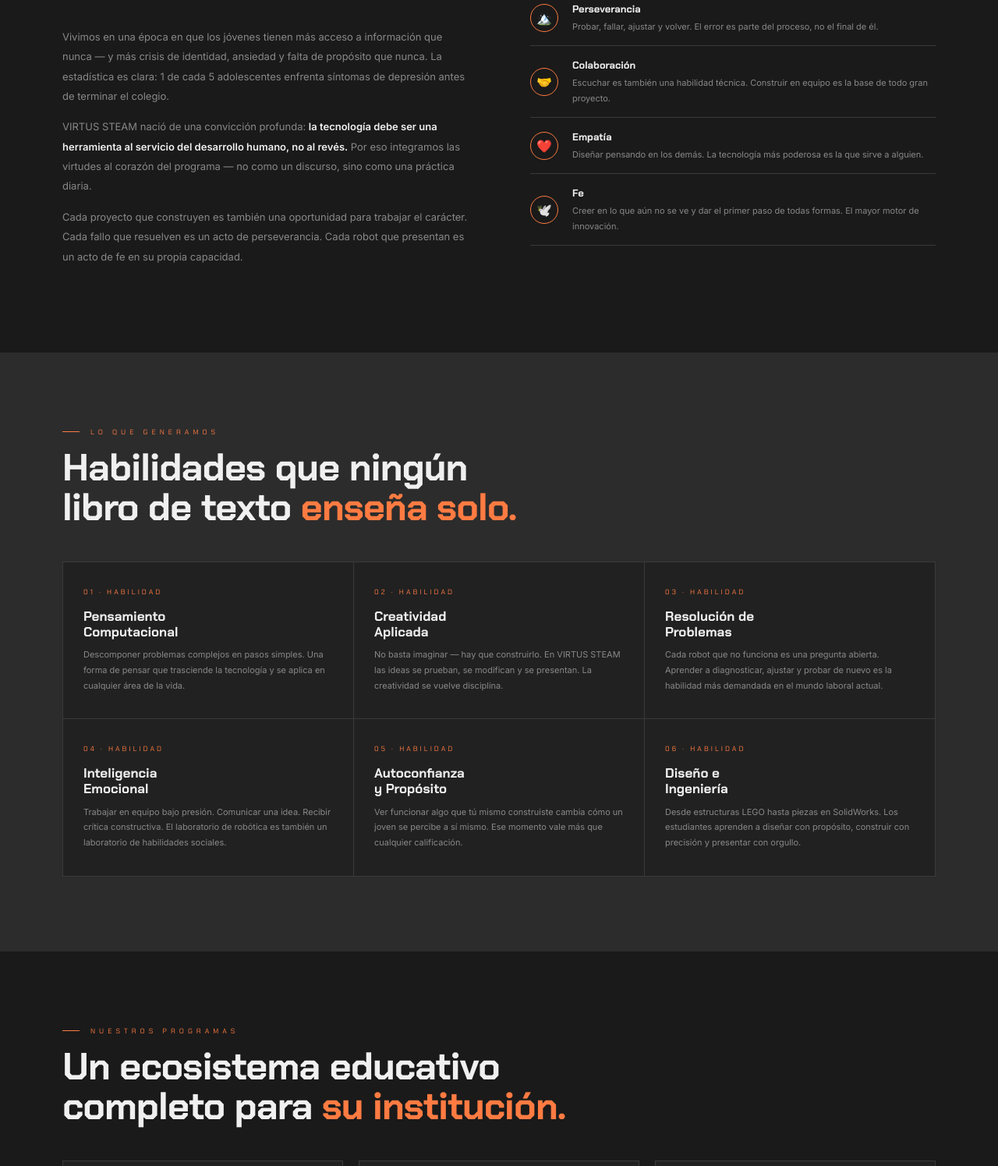
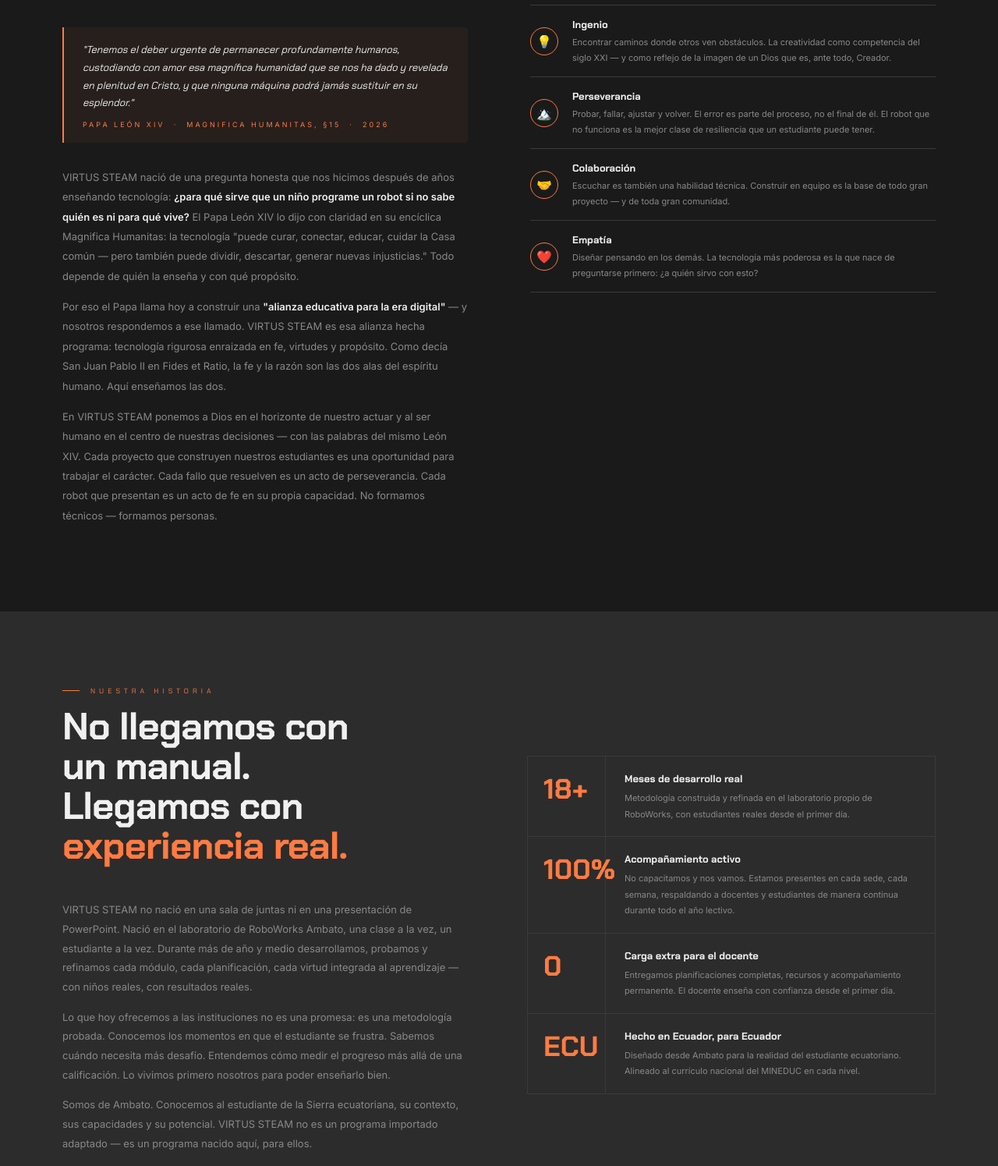
Before and after one commit to garcesjefferson1996-arch/roboworks-web, a website: page virtus-steam.html in a window 1280 px wide. Shown: the part 1046-2541 px from the top of the page at 78% size. Drawn offline with Linux system fonts and the light colour scheme.

Commit message:
Fix: admin dashboard JS truncado + Virtus Steam: Magnifica Humanitas, sección Origen, filosofía actualizada

```diff
--- a/virtus-steam.html
+++ b/virtus-steam.html
@@ -575,10 +575,10 @@
 
     <div class="nav-links">
       <a href="#programa" class="active">EL PROGRAMA</a>
-      <a href="#kits">KITS</a>
+      <a href="#alma">FILOSOFÍA</a>
       <a href="#incluye">INCLUYE</a>
       <a href="#roadmap">ROADMAP</a>
-      <a href="index.html#contacto">CONTACTO</a>
+      <a href="#contacto">CONTACTO</a>
     </div>
 
     <div class="nav-icons">
@@ -682,52 +682,109 @@
   <div class="alma-layout">
 
     <div>
-      <div class="s-eyebrow">Nuestra filosofía</div>
+      <div class="s-eyebrow">Nuestra filosofía · Magnifica Humanitas</div>
       <div class="alma-quote reveal">
-        Tecnología que<br>construye <em>personas,</em><br>no solo técnicos.
+        Tecnología que<br>forma el <em>alma,</em><br>no solo la mente.
       </div>
-      <p class="alma-body reveal">Vivimos en una época en que los jóvenes tienen más acceso a información que nunca — y más crisis de identidad, ansiedad y falta de propósito que nunca. La estadística es clara: 1 de cada 5 adolescentes enfrenta síntomas de depresión antes de terminar el colegio.</p>
-      <p class="alma-body reveal">VIRTUS STEAM nació de una convicción profunda: <strong style="color:var(--wh)">la tecnología debe ser una herramienta al servicio del desarrollo humano, no al revés.</strong> Por eso integramos las virtudes al corazón del programa — no como un discurso, sino como una práctica diaria.</p>
-      <p class="alma-body reveal">Cada proyecto que construyen es también una oportunidad para trabajar el carácter. Cada fallo que resuelven es un acto de perseverancia. Cada robot que presentan es un acto de fe en su propia capacidad.</p>
+
+      <!-- Encíclica principal — Magnifica Humanitas -->
+      <div class="reveal" style="border-left:2px solid var(--or);padding:18px 24px;margin-bottom:32px;background:rgba(255,123,66,.05);border-radius:0 4px 4px 0">
+        <p style="font-family:'Chakra Petch',sans-serif;font-size:13px;font-style:italic;color:var(--wh);line-height:1.75;margin-bottom:10px">
+          "Tenemos el deber urgente de permanecer profundamente humanos, custodiando con amor esa magnífica humanidad que se nos ha dado y revelada en plenitud en Cristo, y que ninguna máquina podrá jamás sustituir en su esplendor."
+        </p>
+        <p style="font-size:9px;letter-spacing:3px;text-transform:uppercase;color:var(--or)">Papa León XIV &nbsp;·&nbsp; Magnifica Humanitas, §15 &nbsp;·&nbsp; 2026</p>
+      </div>
+
+      <p class="alma-body reveal">VIRTUS STEAM nació de una pregunta honesta que nos hicimos después de años enseñando tecnología: <strong style="color:var(--wh)">¿para qué sirve que un niño programe un robot si no sabe quién es ni para qué vive?</strong> El Papa León XIV lo dijo con claridad en su encíclica Magnifica Humanitas: la tecnología "puede curar, conectar, educar, cuidar la Casa común — pero también puede dividir, descartar, generar nuevas injusticias." Todo depende de quién la enseña y con qué propósito.</p>
+      <p class="alma-body reveal">Por eso el Papa llama hoy a construir una <strong style="color:var(--wh)">"alianza educativa para la era digital"</strong> — y nosotros respondemos a ese llamado. VIRTUS STEAM es esa alianza hecha programa: tecnología rigurosa enraizada en fe, virtudes y propósito. Como decía San Juan Pablo II en Fides et Ratio, la fe y la razón son las dos alas del espíritu humano. Aquí enseñamos las dos.</p>
+      <p class="alma-body reveal">En VIRTUS STEAM ponemos a Dios en el horizonte de nuestro actuar y al ser humano en el centro de nuestras decisiones — con las palabras del mismo León XIV. Cada proyecto que construyen nuestros estudiantes es una oportunidad para trabajar el carácter. Cada fallo que resuelven es un acto de perseverancia. Cada robot que presentan es un acto de fe en su propia capacidad. No formamos técnicos — formamos personas.</p>
     </div>
 
     <div>
       <p style="font-family:'Chakra Petch',sans-serif;font-size:9px;letter-spacing:4px;text-transform:uppercase;color:var(--or);margin-bottom:6px">Las virtudes que cultivamos</p>
       <div class="alma-virtues">
         <div class="virtue-row reveal d1">
+          <div class="virtue-icon">🕊️</div>
+          <div>
+            <span class="virtue-name">Fe</span>
+            <span class="virtue-desc">La raíz de todo. Creer en lo que aún no se ve y dar el primer paso de todas formas. El ancla del alma en tiempos de incertidumbre — y el mayor motor de innovación que existe.</span>
+          </div>
+        </div>
+        <div class="virtue-row reveal d2">
           <div class="virtue-icon">💡</div>
           <div>
             <span class="virtue-name">Ingenio</span>
-            <span class="virtue-desc">Encontrar caminos donde otros ven obstáculos. La creatividad como competencia del siglo XXI.</span>
+            <span class="virtue-desc">Encontrar caminos donde otros ven obstáculos. La creatividad como competencia del siglo XXI — y como reflejo de la imagen de un Dios que es, ante todo, Creador.</span>
           </div>
         </div>
-        <div class="virtue-row reveal d2">
+        <div class="virtue-row reveal d3">
           <div class="virtue-icon">🏔️</div>
           <div>
             <span class="virtue-name">Perseverancia</span>
-            <span class="virtue-desc">Probar, fallar, ajustar y volver. El error es parte del proceso, no el final de él.</span>
+            <span class="virtue-desc">Probar, fallar, ajustar y volver. El error es parte del proceso, no el final de él. El robot que no funciona es la mejor clase de resiliencia que un estudiante puede tener.</span>
           </div>
         </div>
-        <div class="virtue-row reveal d3">
+        <div class="virtue-row reveal d4">
           <div class="virtue-icon">🤝</div>
           <div>
             <span class="virtue-name">Colaboración</span>
-            <span class="virtue-desc">Escuchar es también una habilidad técnica. Construir en equipo es la base de todo gran proyecto.</span>
+            <span class="virtue-desc">Escuchar es también una habilidad técnica. Construir en equipo es la base de todo gran proyecto — y de toda gran comunidad.</span>
           </div>
         </div>
-        <div class="virtue-row reveal d4">
+        <div class="virtue-row reveal d1">
           <div class="virtue-icon">❤️</div>
           <div>
             <span class="virtue-name">Empatía</span>
-            <span class="virtue-desc">Diseñar pensando en los demás. La tecnología más poderosa es la que sirve a alguien.</span>
+            <span class="virtue-desc">Diseñar pensando en los demás. La tecnología más poderosa es la que nace de preguntarse primero: ¿a quién sirvo con esto?</span>
           </div>
         </div>
-        <div class="virtue-row reveal d1">
-          <div class="virtue-icon">🕊️</div>
-          <div>
-            <span class="virtue-name">Fe</span>
-            <span class="virtue-desc">Creer en lo que aún no se ve y dar el primer paso de todas formas. El mayor motor de innovación.</span>
-          </div>
+      </div>
+    </div>
+
+  </div>
+</section>
+
+<!-- ════════════════════════════════════════════════════════
+     ORIGEN — NUESTRA HISTORIA
+════════════════════════════════════════════════════════ -->
+<section class="section section--surf" id="origen">
+  <div class="torneos-layout">
+
+    <div class="torneos-text">
+      <div class="s-eyebrow">Nuestra historia</div>
+      <h2 class="s-title reveal">No llegamos con<br>un manual.<br>Llegamos con <em>experiencia real.</em></h2>
+      <p class="reveal">VIRTUS STEAM no nació en una sala de juntas ni en una presentación de PowerPoint. Nació en el laboratorio de RoboWorks Ambato, una clase a la vez, un estudiante a la vez. Durante más de año y medio desarrollamos, probamos y refinamos cada módulo, cada planificación, cada virtud integrada al aprendizaje — con niños reales, con resultados reales.</p>
+      <p class="reveal">Lo que hoy ofrecemos a las instituciones no es una promesa: es una metodología probada. Conocemos los momentos en que el estudiante se frustra. Sabemos cuándo necesita más desafío. Entendemos cómo medir el progreso más allá de una calificación. Lo vivimos primero nosotros para poder enseñarlo bien.</p>
+      <p class="reveal">Somos de Ambato. Conocemos al estudiante de la Sierra ecuatoriana, su contexto, sus capacidades y su potencial. VIRTUS STEAM no es un programa importado adaptado — es un programa nacido aquí, para ellos.</p>
+    </div>
+
+    <div class="torneos-stats reveal">
+      <div class="stat-row">
+        <div class="stat-num">18+</div>
+        <div class="stat-info">
+          <span class="stat-title">Meses de desarrollo real</span>
+          <span class="stat-sub">Metodología construida y refinada en el laboratorio propio de RoboWorks, con estudiantes reales desde el primer día.</span>
+        </div>
+      </div>
+      <div class="stat-row">
+        <div class="stat-num">100%</div>
+        <div class="stat-info">
+          <span class="stat-title">Acompañamiento activo</span>
+          <span class="stat-sub">No capacitamos y nos vamos. Estamos presentes en cada sede, cada semana, respaldando a docentes y estudiantes de manera continua durante todo el año lectivo.</span>
+        </div>
+      </div>
+      <div class="stat-row">
+        <div class="stat-num">0</div>
+        <div class="stat-info">
+          <span class="stat-title">Carga extra para el docente</span>
+          <span class="stat-sub">Entregamos planificaciones completas, recursos y acompañamiento permanente. El docente enseña con confianza desde el primer día.</span>
+        </div>
+      </div>
+      <div class="stat-row">
+        <div class="stat-num">ECU</div>
+        <div class="stat-info">
+          <span class="stat-title">Hecho en Ecuador, para Ecuador</span>
+          <span class="stat-sub">Diseñado desde Ambato para la realidad del estudiante ecuatoriano. Alineado al currículo nacional del MINEDUC en cada nivel.</span>
         </div>
       </div>
     </div>
@@ -972,13 +1029,13 @@
     </div>
     <div class="inc reveal d3">
       <div class="inc-num">03</div>
-      <h4>Planificaciones <span>MINEDUC</span></h4>
-      <p>Currículo completo por grado, alineado al marco nacional, listo para aplicar. Sin carga adicional para los docentes.</p>
+      <h4>Planificaciones <span>listas</span></h4>
+      <p>Currículo completo por grado, alineado al marco nacional del MINEDUC, listo para implementar desde el primer día. El docente no parte de cero — parte con todo.</p>
     </div>
     <div class="inc reveal d4">
       <div class="inc-num">04</div>
-      <h4>Capacitación <span>Docente</span></h4>
-      <p>Formación continua para los profesores a lo largo de los 3 años. Talleres prácticos, recursos digitales y acompañamiento permanente.</p>
+      <h4>Acompañamiento <span>Docente Real</span></h4>
+      <p>No capacitamos y nos vamos. Estamos presentes, activos, semana a semana. Formamos a los docentes, resolvemos dudas en tiempo real y co-construimos el programa con ellos a lo largo de los tres años.</p>
     </div>
     <div class="inc reveal d1">
       <div class="inc-num">05</div>
@@ -997,8 +1054,8 @@
     </div>
     <div class="inc reveal d4">
       <div class="inc-num">08</div>
-      <h4>Soporte <span>Local</span></h4>
-      <p>Presencia física en Ambato, Tungurahua. Respuesta técnica presencial cuando la institución lo necesite, sin demoras.</p>
+      <h4>Presencia <span>en cada sede</span></h4>
+      <p>Nuestro equipo viaja a cada campus de la institución. Somos de Ambato — no hay tiempo de respuesta largo, no hay excusas de distancia. Cuando la institución nos necesita, estamos ahí.</p>
     </div>
   </div>
 </section>
@@ -1064,8 +1121,8 @@
 ════════════════════════════════════════════════════════ -->
 <section class="cta-section" id="contacto">
   <div class="cta-left">
-    <h2>Su institución<br>merece este<br>programa.</h2>
-    <p>El año lectivo Sierra 2026 inicia en septiembre. VIRTUS STEAM puede estar listo para esa fecha — con laboratorio, docentes capacitados y estudiantes motivados desde el primer día. Conversemos ahora.</p>
+    <h2>Su institución<br>ya tiene la<br><em style="font-style:normal;color:#fff;opacity:.9">semilla.</em></h2>
+    <p>Solo necesita el sistema, el acompañamiento y la convicción de que sus estudiantes pueden más. VIRTUS STEAM llega con todo eso — y con la certeza de que la educación más poderosa es la que forma el alma y la mente al mismo tiempo. El año lectivo 2026 puede ser el punto de inflexión de su institución.</p>
   </div>
   <div class="cta-right">
     <a href="https://wa.me/593993340103?text=Quiero%20conocer%20VIRTUS%20STEAM%20para%20mi%20institucion"
@@ -1079,7 +1136,7 @@
     <a href="index.html" class="btn-back">Volver a RoboWorks</a>
   </div>
   <div class="cta-quote">
-    <em>"No llegamos a vender un programa.</em> Llegamos a construir el futuro de sus estudiantes — porque creemos que la educación más poderosa es la que trabaja el alma y la mente al mismo tiempo."
+    El Papa León XIV convocó en 2026 a toda la humanidad a construir una <em>"alianza educativa para la era digital"</em> — a poner a Dios en el horizonte y al ser humano en el centro. VIRTUS STEAM es nuestra respuesta a ese llamado. No llegamos a vender un programa. Llegamos a servir a sus estudiantes — porque ninguna máquina podrá jamás sustituir la magnífica humanidad que Dios puso en cada uno de ellos.
   </div>
 </section>
 
```
